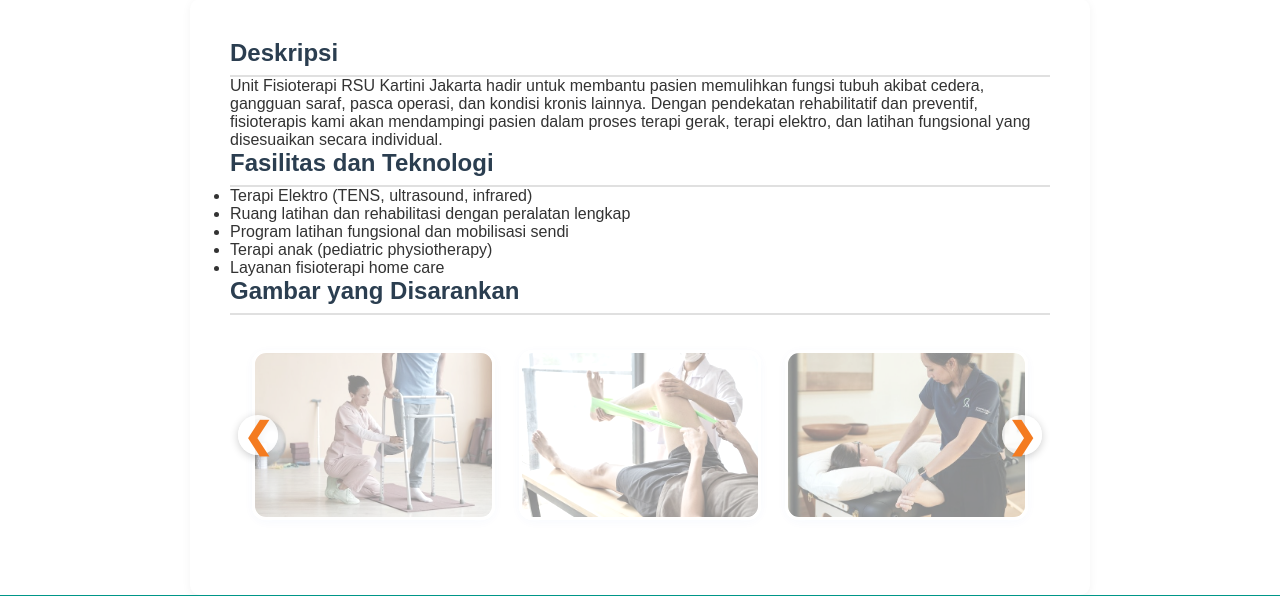
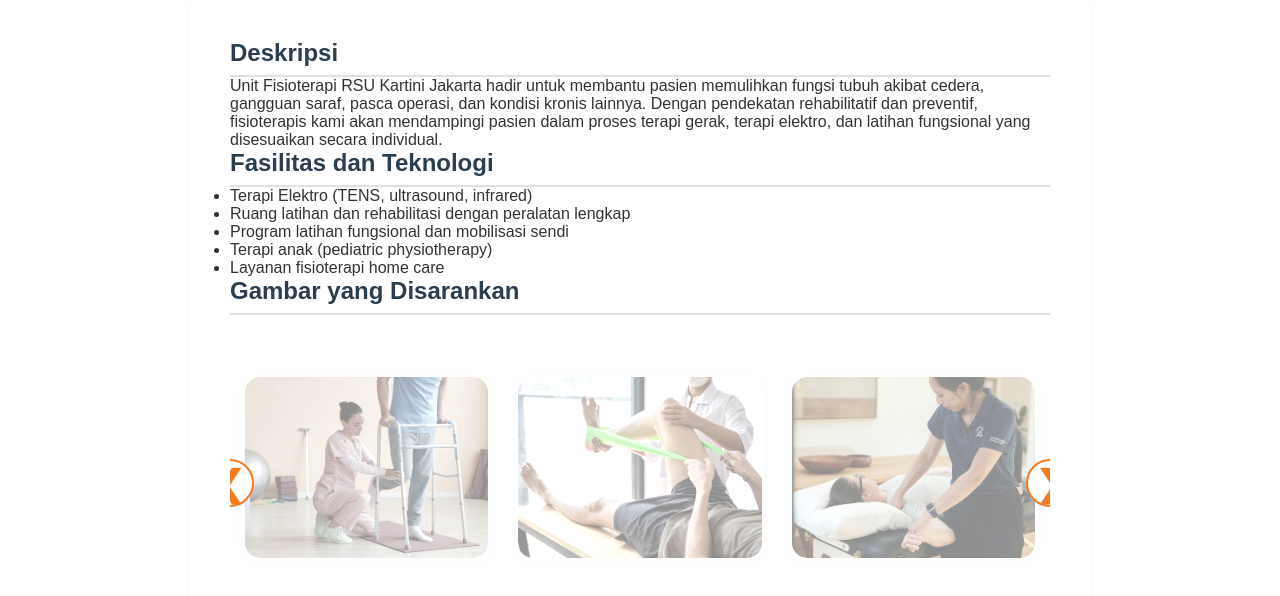
Before and after one commit to ucok-hub/Projek-UAS-RS-KARTINI, a PHP site: page /detailfisioterapi.php in a window 1280 px wide. Shown: the part 357-953 px from the top of the page. Run offline with PHP 8.4, Linux system fonts and the light colour scheme; some libraries are stand-ins or nearby versions.

Commit message:
Fix carousel arrow placement

```diff
--- a/detailfisioterapi.php
+++ b/detailfisioterapi.php
@@ -64,6 +64,7 @@ session_start(); ?><!DOCTYPE html>
         <div class="carousel-multi-item-fisioterapi carousel-multi-item"><img src="Asset/Fisioterapi 1.jpg" alt="Fisioterapi 1" /></div>
         <div class="carousel-multi-item-fisioterapi carousel-multi-item"><img src="Asset/Fisioterapi 2.jpg" alt="Fisioterapi 2" /></div>
         <div class="carousel-multi-item-fisioterapi carousel-multi-item"><img src="Asset/Fisioterapi 3.jpg" alt="Fisioterapi 3" /></div>
+        <div class="carousel-multi-item-fisioterapi carousel-multi-item"><img src="Asset/Fisioterapi 4.jpg" alt="Fisioterapi 4" /></div>
       </div>
       <button class="carousel-multi-btn next" onclick="moveMultiCarouselFisioterapi(1)">&#10095;</button>
     </div>
@@ -122,101 +123,5 @@ session_start(); ?><!DOCTYPE html>
   src="https://maps.googleapis.com/maps/api/js?key=AIzaSyCLOnIH6a2nwyw0bFaXXSphOdCcuh39w1o&callback=initialize">
 </script>
 <script src="script.js"></script>
-<script>
-let multiCarouselIndexFisioterapi = 0;
-const visibleCountFisioterapi = 3;
-function showMultiCarouselFisioterapi(idx) {
-  const items = document.querySelectorAll('.carousel-multi-item-fisioterapi');
-  const total = items.length;
-  if (!items.length) return;
-  if (idx < 0) multiCarouselIndexFisioterapi = total - visibleCountFisioterapi;
-  else if (idx > total - visibleCountFisioterapi) multiCarouselIndexFisioterapi = 0;
-  else multiCarouselIndexFisioterapi = idx;
-  items.forEach(item => item.style.display = 'none');
-  for (let i = 0; i < visibleCountFisioterapi; i++) {
-    let showIdx = multiCarouselIndexFisioterapi + i;
-    if (showIdx >= total) showIdx -= total;
-    items[showIdx].style.display = 'block';
-  }
-}
-function moveMultiCarouselFisioterapi(dir) {
-  showMultiCarouselFisioterapi(multiCarouselIndexFisioterapi + dir);
-}
-document.addEventListener('DOMContentLoaded', function() {
-  showMultiCarouselFisioterapi(0);
-});
-</script>
-<style>
-.carousel-multi-gallery {
-  display: flex;
-  align-items: center;
-  justify-content: center;
-  position: relative;
-  margin: 0 auto;
-  max-width: 800px;
-  width: 100%;
-}
-.carousel-multi-btn {
-  background: rgba(255, 255, 255, 0.8);
-  border: none;
-  border-radius: 50%;
-  box-shadow: 0 2px 8px rgba(0, 0, 0, 0.2);
-  cursor: pointer;
-  display: flex;
-  align-items: center;
-  justify-content: center;
-  height: 40px;
-  position: absolute;
-  top: 50%;
-  transform: translateY(-50%);
-  width: 40px;
-  z-index: 10;
-}
-.carousel-multi-btn.prev {
-  left: -20px;
-}
-.carousel-multi-btn.next {
-  right: -20px;
-}
-.carousel-multi-track {
-  display: flex;
-  transition: transform 0.3s ease;
-}
-.carousel-multi-item-fisioterapi {
-  flex: 0 0 260px;
-  max-width: 260px;
-  display: none;
-  transition: opacity 0.3s;
-}
-.carousel-multi-item-fisioterapi img {
-  width: 100%;
-  height: 170px;
-  object-fit: cover;
-  border-radius: 14px;
-  box-shadow: 0 2px 12px rgba(44,120,220,0.08);
-  background: #f2f2f2;
-  display: block;
-}
-@media (max-width: 900px) {
-  .carousel-multi-item-fisioterapi {
-    flex: 0 0 90vw;
-    max-width: 90vw;
-  }
-}
-@media (max-width: 600px) {
-  .carousel-multi-item-fisioterapi img {
-    height: 110px;
-  }
-}
-</style>
 </body>
 </html>
-}
-@media (max-width: 600px) {
-  .carousel-multi-item-fisio img {
-    height: 110px;
-  }
-}
-</style>
-</body>
-</html>
--- a/home.css
+++ b/home.css
@@ -2255,18 +2255,21 @@ button:hover,
    CAROUSEL MULTI GALLERY
    ========================= */
 .carousel-multi-gallery {
+  position: relative;
   display: flex;
   align-items: center;
   justify-content: center;
   width: 100%;
   max-width: 900px;
   margin: 32px auto;
-  position: relative;
-  overflow: visible;
+  overflow: hidden;
   min-height: 240px;
 }
 
 .carousel-multi-btn {
+  position: absolute;
+  top: 50%;
+  transform: translateY(-50%);
   background: #fff;
   color: #f47b20;
   border: 2px solid #f47b20;
@@ -2275,13 +2278,18 @@ button:hover,
   height: 48px;
   font-size: 2.2rem;
   cursor: pointer;
-  margin: 0 18px;
   z-index: 2;
   transition: background 0.2s, color 0.2s, border 0.2s;
   display: flex;
   align-items: center;
   justify-content: center;
   box-shadow: 0 2px 8px rgba(44,120,220,0.07);
+}
+.carousel-multi-btn.prev {
+  left: -24px;
+}
+.carousel-multi-btn.next {
+  right: -24px;
 }
 .carousel-multi-btn:hover {
   background: #f47b20;
@@ -2374,4 +2382,10 @@ button:hover,
     height: 36px;
     font-size: 1.3rem;
   }
-}
+  .carousel-multi-btn.prev {
+    left: -18px;
+  }
+  .carousel-multi-btn.next {
+    right: -18px;
+  }
+}
```
